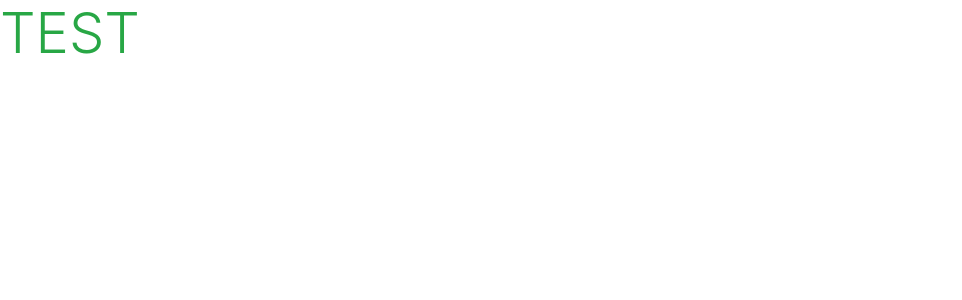
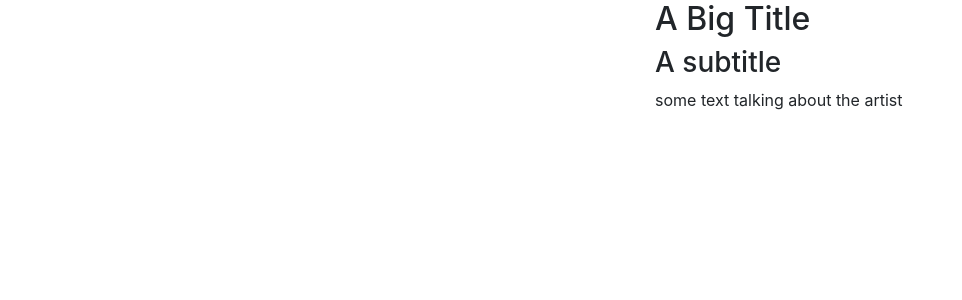
Before and after one commit to CassJBeckford/Glen_paints_MP4, a Django app: page / in a window 1280 px wide. Shown: the top 300 px of the page, without its empty margins (0-962 px from the left). Run offline with Django 3.2, Linux system fonts and the light colour scheme; some libraries are stand-ins or nearby versions.

Commit message:
add home page content

```diff
--- a/home/templates/home/index.html
+++ b/home/templates/home/index.html
@@ -1,7 +1,23 @@
 {% extends "base.html" %}
-
 {% load static %}
 
+{% block page_header %}
+    <div class="container header-container">
+        <div class="row">
+            <div class="col"></div>
+        </div>
+    </div>
+{% endblock %}
+
 {% block content %}
-    <h1 class="display-4 text-success">TEST</h1>
+    <div class="container h-100">
+        <div class="row h-100">
+            <div class="col"></div>
+            <div class="col">
+                <h2>A Big Title</h2>
+                <h3>A subtitle</h3>
+                <p>some text talking about the artist</p>
+            </div>
+        </div>
+    </div>
 {% endblock %}
```
